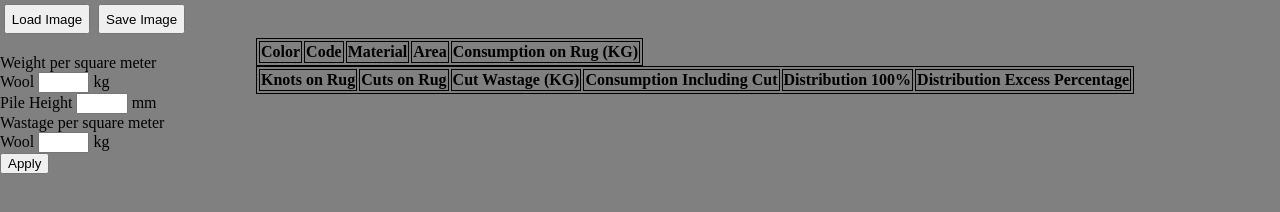
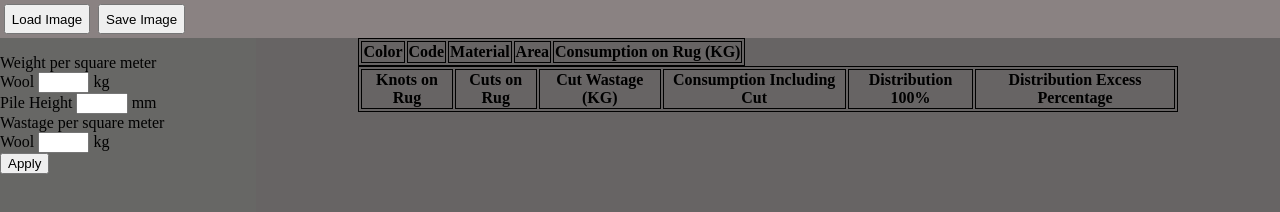
Before and after one commit to grishanpradhan/grishanpradhan.github.io, a website: page index.html in a window 1280 px wide. Drawn offline with Linux system fonts and the light colour scheme.

Commit message:
made changes to the color

```diff
--- a/index.css
+++ b/index.css
@@ -32,7 +32,7 @@ td {
 }
 
 #top-div {
-  /* background-color: black; */
+  background-color: rgb(138, 130, 130);
   width: 100%;
   height: 5%;
   /* padding: 1%; */
@@ -46,13 +46,13 @@ td {
 }
 
 #left-div {
-  /* background-color: yellow; */
+  background-color: rgb(103, 103, 101);
   height: 100%;
   width: 20%;
 }
 
 #right-div {
-  /* background-color: rgb(86, 71, 71); */
+  background-color: rgb(103, 100, 100);
   height: 100%;
   width: 80%;
 }
@@ -61,6 +61,11 @@ td {
   margin-right: 10%;
 }
 
+#table1,
+#table2 {
+  margin-left: 10%;
+}
+
 .input-field {
   width: 20%;
 }
```
